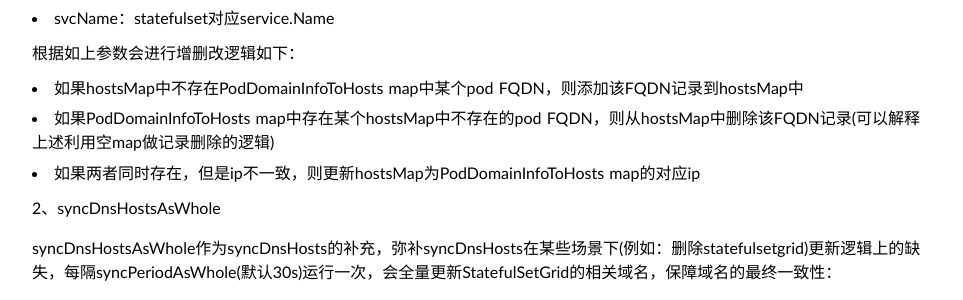
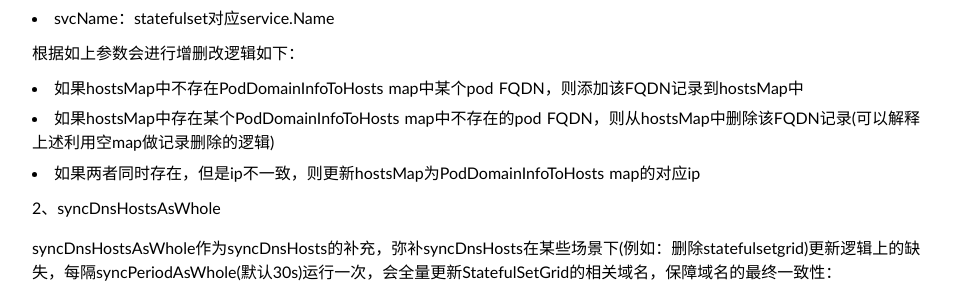
Before and after one commit to duyanghao/duyanghao.github.io, a Jekyll site: the page built from _posts/2021-2-4-service-group-statefulset-grid.md, in a window 1280 px wide and 900 px high, scrolled down 13127 px. Shown: the part 152-452 px from the top of the window, without its empty margins (158-1121 px from the left). Built offline with Jekyll 4.4.1, drawn with Linux system fonts in a browser that asks for light colours; some web fonts are replaced; comment, search, counter and statistics services are not loaded.

Commit message:
update superedge intros
Signed-off-by: duyanghao <1294057873@qq.com>

```diff
--- a/_posts/2021-2-4-service-group-statefulset-grid.md
+++ b/_posts/2021-2-4-service-group-statefulset-grid.md
@@ -609,7 +609,7 @@ CheckOrUpdateHosts参数含义如下：
 根据如上参数会进行增删改逻辑如下：
 
 * 如果hostsMap中不存在PodDomainInfoToHosts map中某个pod FQDN，则添加该FQDN记录到hostsMap中
-* 如果PodDomainInfoToHosts map中存在某个hostsMap中不存在的pod FQDN，则从hostsMap中删除该FQDN记录(可以解释上述利用空map做记录删除的逻辑)
+* 如果hostsMap中存在某个PodDomainInfoToHosts map中不存在的pod FQDN，则从hostsMap中删除该FQDN记录(可以解释上述利用空map做记录删除的逻辑)
 * 如果两者同时存在，但是ip不一致，则更新hostsMap为PodDomainInfoToHosts map的对应ip
 
 2、syncDnsHostsAsWhole
```
